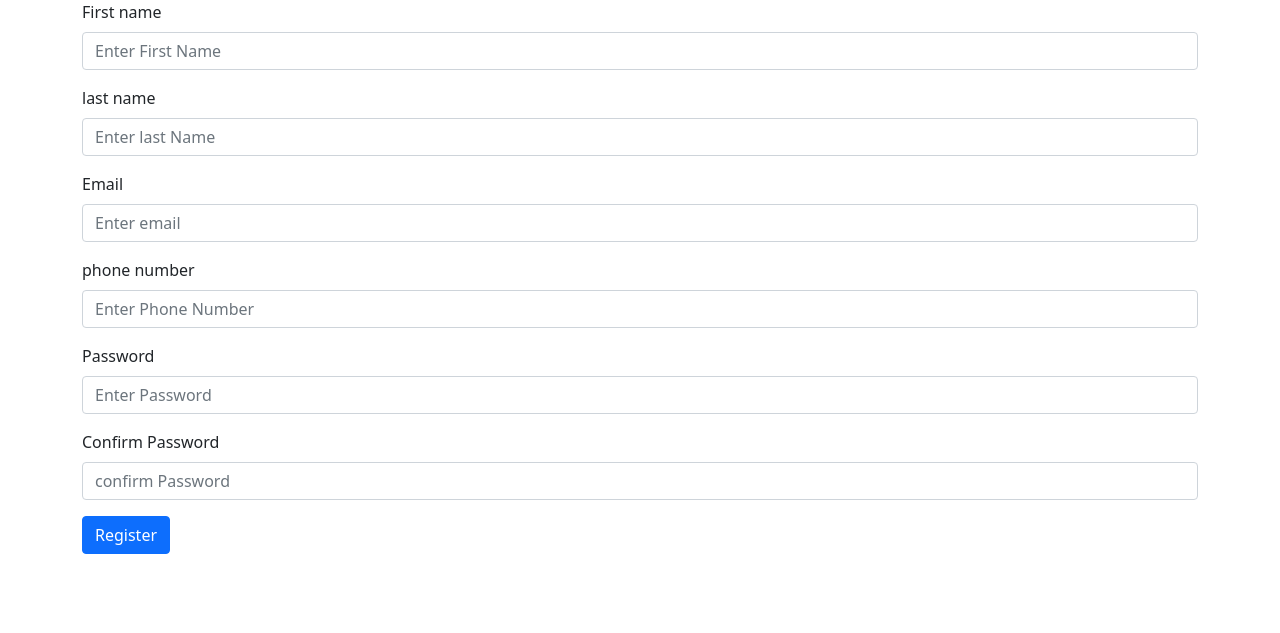
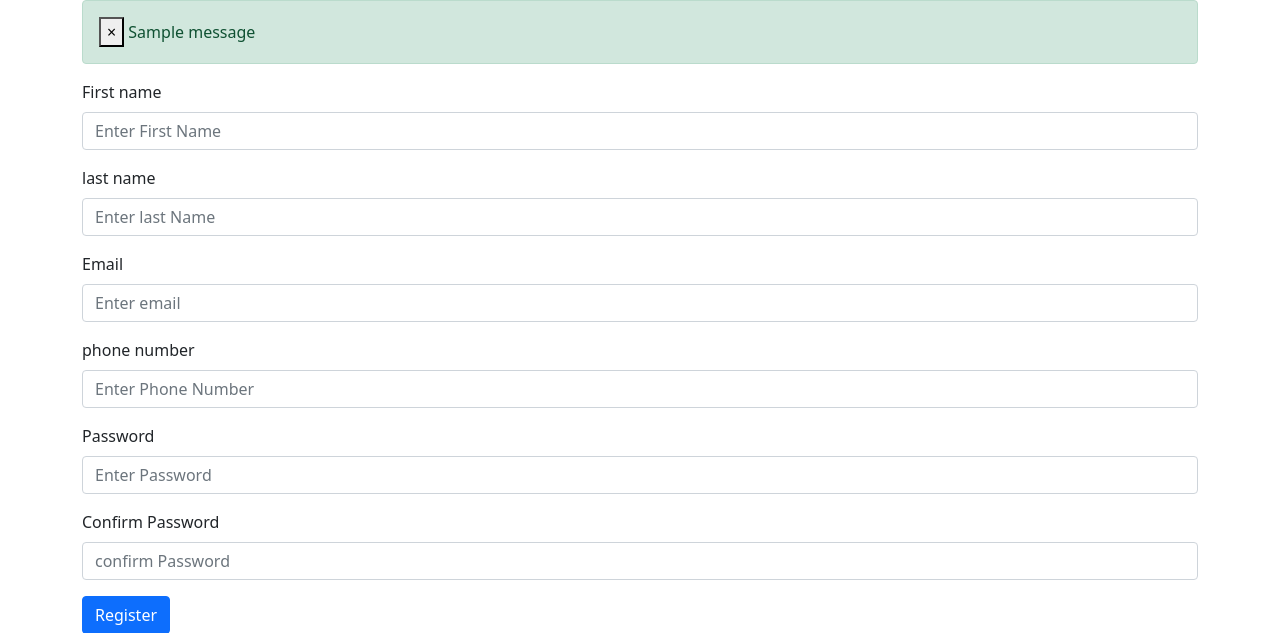
Before and after one commit to trevin-livele/django_authentication, a Django app: page /accounts/register/ in a window 1280 px wide. Shown: the part 56-689 px from the top of the page. Run offline with Django 4.2, Linux system fonts and the light colour scheme; one stand-in notice (Sample message) is shown.

Commit message:
added message alerts

```diff
--- a/accounts/views.py
+++ b/accounts/views.py
@@ -1,7 +1,7 @@
-from django.shortcuts import render
+from django.shortcuts import redirect, render
 from .forms import RegistrationForm
 from.models import Account
-
+from django.contrib import messages
 
 # Create your views here.
 def register(request):
@@ -18,6 +18,8 @@ def register(request):
                                                 email=email,username=username,password=password)
             user.phone_number = phone_number
             user.save()
+            messages.success(request, 'registration succesful.')
+            return redirect('register')
     else:
         form = RegistrationForm()
     context = {
--- a/templates/accounts/login.html
+++ b/templates/accounts/login.html
@@ -3,6 +3,7 @@
 
 {% block content %}
 
+{% include 'includes/alerts.html' %}
 
 
 {% endblock %}
--- a/templates/accounts/register.html
+++ b/templates/accounts/register.html
@@ -3,6 +3,7 @@
 
 {% block content %}
 
+{% include 'includes/alerts.html' %}
 
 <div class="container">
 
--- /dev/null
+++ b/templates/includes/alerts.html
@@ -0,0 +1,12 @@
+{% if messages %}
+    {% for message in messages %}
+    <div id="message" class="container">
+
+    <div{% if message.tags %} class="alert alert-{{ message.tags }}"{% endif %} role="alert">
+        <button type="button" class="close" data-dismiss="alert"><span aria-hidden="true">&times;</span></button>
+        {% if message.level == DEFAULT_MESSAGE_LEVELS.ERROR %}Error: {% endif %}
+        {{ message }}
+    </div>
+</div>
+    {% endfor %}
+{% endif %}
```
Also changed, not shown: insta/settings.py (+9 -0 lines), db.sqlite3.
